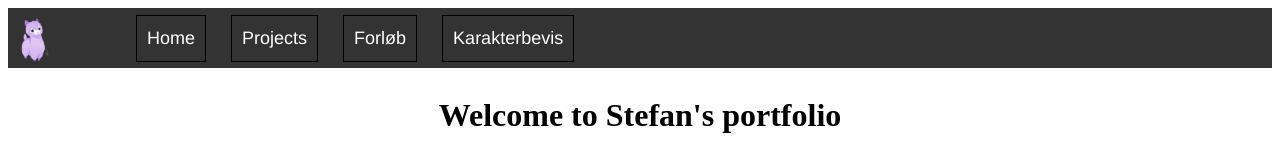
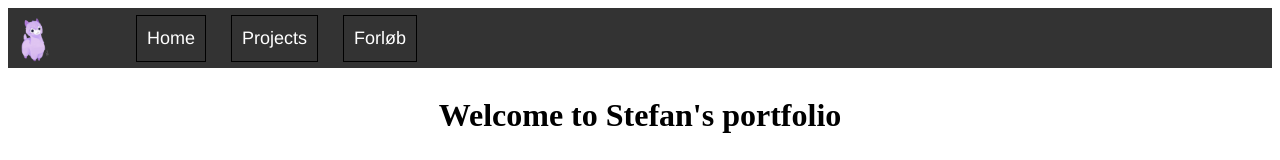
Before and after one commit to stef663k/portfloioTest, a SvelteKit app in the folder myPortfolio/: page / in a window 1280 px wide. Shown: the top 160 px of the page. Built offline with nearby package versions, Linux system fonts and the light colour scheme.

Commit message:
fredag internal 500

```diff
--- a/myPortfolio/src/routes/+layout.svelte
+++ b/myPortfolio/src/routes/+layout.svelte
@@ -8,8 +8,7 @@
         {label: "", href: "/", isLogo: true},
         {label: "Home", href: "/"},
         {label: "Projects", href:"/Projects"},
-        {label: "Forløb", href: "/Forløb"},
-        {label: "Karakterbevis", href: "/Karakterbevis"}
+        {label: "Forløb", href: "/Forløb"}
     ];
 
     const handleMobileClick = () => (showMobileMenu = !showMobileMenu);
--- a/myPortfolio/src/routes/Forløb/+page.svelte
+++ b/myPortfolio/src/routes/Forløb/+page.svelte
@@ -1,8 +1,6 @@
 <script>
-        /**
-     * Function to update date elements in the HTML.
-     */
-        const currentDate = new Date();
+
+    const currentDate = new Date();
 
        /**
      * @type {{ [key: string]: Date }}
```
Also changed, not shown: myPortfolio/src/routes/Karakterbevis/+page.svelte (deleted).
